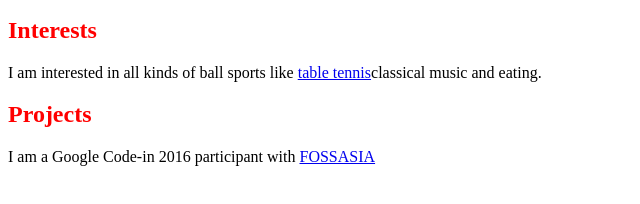
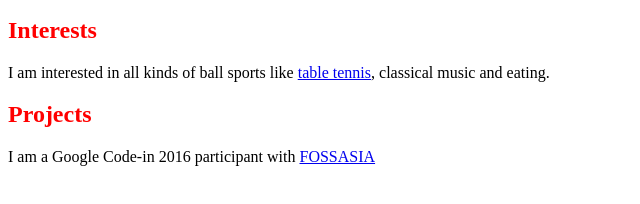
Before and after one commit to 17y2iduncancho/17y2iduncancho.github.io, a plain HTML site: page index.html in a window 1280 px wide. Shown: the part 422-626 px from the top of the page, 0-640 px from the left. Drawn offline with Linux system fonts and the light colour scheme.

Commit message:
Update index.html

```diff
--- a/index.html
+++ b/index.html
@@ -10,7 +10,7 @@
     <h2>About</h2>
     <p>I am a 13 year old student in <a href="http://dunmanhigh.moe.edu.sg/wp-content/uploads/website/index.html">Dunman High School</a>, Singapore</p>
     <h2>Interests</h2>
-    <p>I am interested in all kinds of ball sports like <a href="https://www.youtube.com/watch?v=bbvOGh2T0uQ">table tennis</a>classical music and eating.</p>
+    <p>I am interested in all kinds of ball sports like <a href="https://www.youtube.com/watch?v=bbvOGh2T0uQ">table tennis</a>, classical music and eating.</p>
     <h2>Projects</h2>
     <p> I am a Google Code-in 2016 participant with <a href="http://fossasia.org">FOSSASIA</a></p>
 
```
